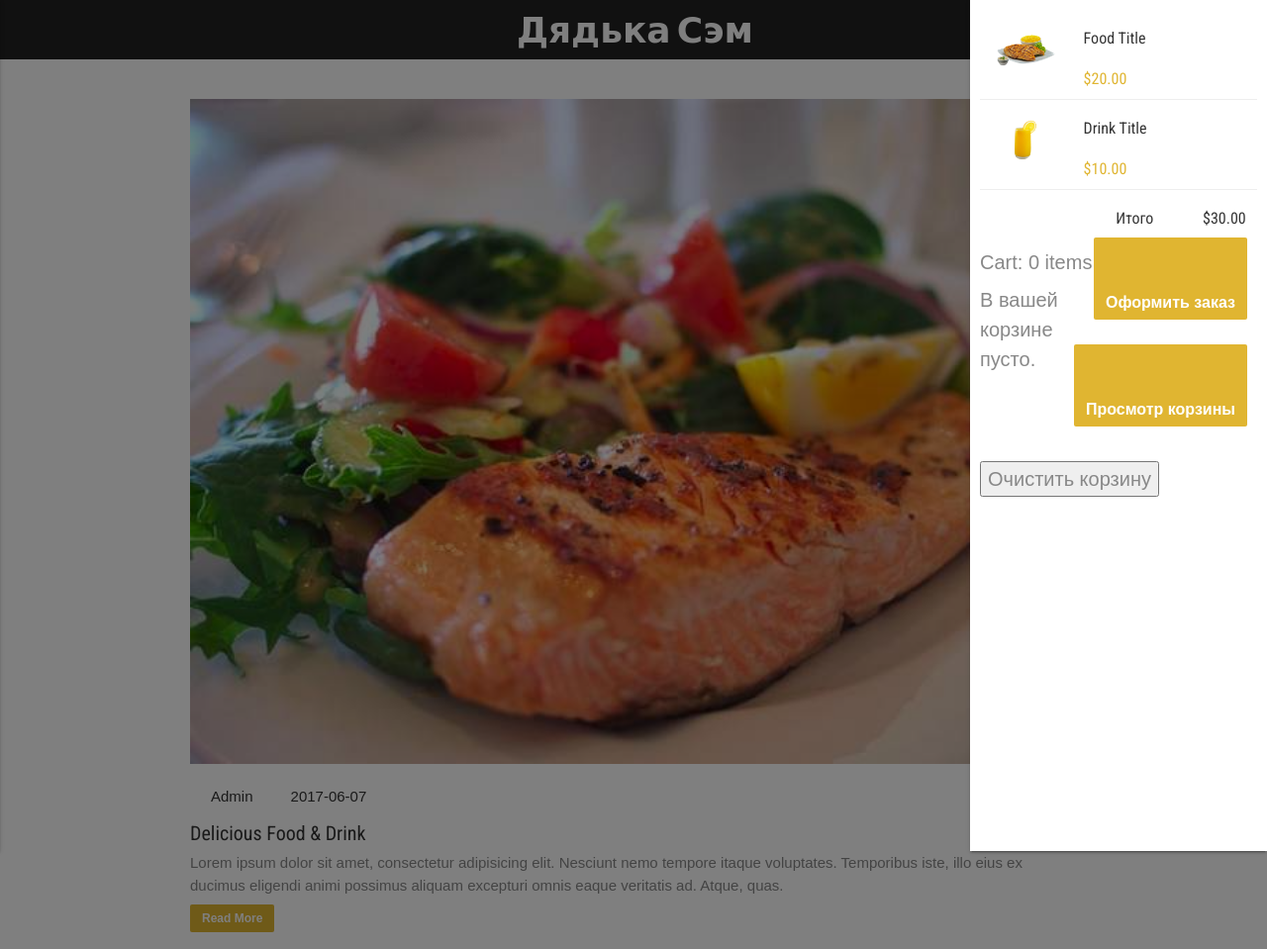
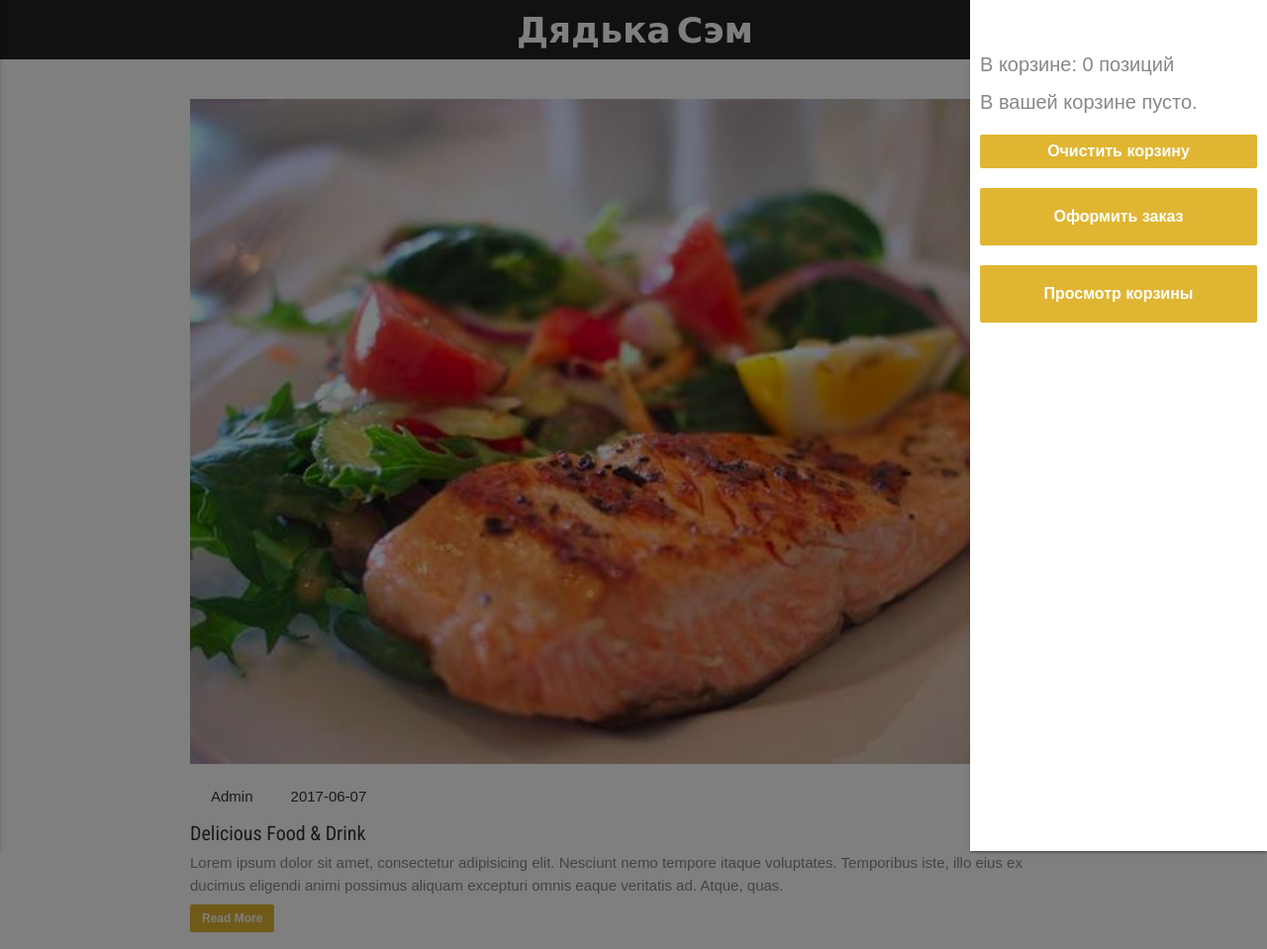
Before and after one commit to infabls/eda_enot, a PHP site: page /blog.php in a window 1280 px wide, after a click that opens the changed part. Shown: the top 959 px of the page at 99% size. Run offline with PHP 8.4, Linux system fonts and the light colour scheme; some web fonts are replaced.

Commit message:
right ssidebar fix
Переверстал правый сайдбар корзины

```diff
--- /dev/null
+++ b/css/site.addons.css
@@ -0,0 +1,43 @@
+.panel-control-right img{
+  width: 100px;
+}
+.new_cart_cont{
+  display: flex;
+  align-items: center;
+  justify-content: flex-start;
+  width: 100%;
+  /* -webkit-flex-wrap: wrap;
+  -ms-flex-wrap: wrap;
+  flex-wrap: wrap; */
+}
+.cart-line-items,tfoot{
+  width: 280px;
+  display: flex;
+  justify-content: space-around;
+  flex-direction: column;
+}
+.cart_center,.cart_footer{
+  display: -webkit-flex;
+  display: -ms-flex;
+  display: flex;
+  justify-content: space-around;
+}
+.cart_event{
+  display: -webkit-flex;
+  display: -ms-flex;
+  display: flex;
+}
+.cart_number{
+  padding-left: 10px;
+  padding-right: 10px;
+}
+.btn_cont{
+  display: -webkit-flex;
+  display: -ms-flex;
+  display: flex;
+  flex-direction: column;
+}
+.btn_cont .button{
+  margin-top: 10px;
+  margin-bottom: 10px;
+}
--- a/inc/header.php
+++ b/inc/header.php
@@ -15,6 +15,7 @@
       <link rel="stylesheet" href="css/owl.theme.css">
       <link rel="stylesheet" href="css/owl.transitions.css">
       <link rel="stylesheet" href="css/style.css">
+      <link rel="stylesheet" href="css/site.addons.css">
    </head>
    <body>
       <div class="navbar">
@@ -114,7 +115,7 @@
       </div>
       <div class="panel-control-right">
          <div id="slide-out-right" class="side-nav">
-            <div class="row entry">
+            <!-- <div class="row entry">
                <div class="col s4"><img src="img/cart1.png" alt=""></div>
                <div class="col s6">
                   <div class="desc">
@@ -126,56 +127,38 @@
                <div class="col s2">
                   <div class="action"><i class="fa fa-remove"></i></div>
                </div>
-            </div>
-            <div class="row entry">
-               <div class="col s4"><img src="img/cart2.png" alt=""></div>
-               <div class="col s6">
-                  <div class="desc">
-                     <h6>Drink Title</h6>
-                     <div class="rating"><span class="active"><i class="fa fa-star"></i></span><span class="active"><i class="fa fa-star"></i></span><span class="active"><i class="fa fa-star"></i></span><span class=""><i class="fa fa-star"></i></span><span class=""><i class="fa fa-star"></i></span></div>
-                     <h6><span>$10.00</span></h6>
-                  </div>
-               </div>
-               <div class="col s2">
-                  <div class="action"><i class="fa fa-remove"></i></div>
-               </div>
-            </div>
-            <div class="row price">
+            </div> -->
+
+            <!-- <div class="row price">
                <div class="col s8">
                   <h6>Итого</h6>
                </div>
                <div class="col s4">
                   <h6>$30.00</h6>
-               </div>
-            </div>
+               </div><span class='cart-items-count-plural'>s</span>
+            </div> -->
             <ul>
-               <li><button class="button"> <a class="" href="/reservation.php"></a> Оформить заказ</button></li>
-               <li><button class="button"> <a class="" href="/cart.php"></a> Просмотр корзины</button></li>
 
 
 
-<p>Cart: <span class='cart-items-count'>0</span> item<span class='cart-items-count-plural'>s</span></p>
-<table class='cart-table'>
-  <thead>
-    <tr>
-<!--       <th>Image</th>
-      <th>Product</th>
-      <th>quantity</th>
-      <th></th>
-      <th>Price</th> -->
-    </tr>
-  </thead>
-  <tbody class='cart-line-items'>
+
+<p>В корзине: <span class='cart-items-count'>0</span> позиций</p>
+<table class='cart-table row entry'>
+  <tbody class='cart-line-items row entry'>
   </tbody>
   <tfoot>
-    <tr>
+    <tr class="cart_footer">
       <td colspan='4'>Subtotal</td>
       <td class='cart-subtotal'></td>
     </tr>
   </tfoot>
 </table>
 <p class='cart-is-empty'>В вашей корзине пусто.</p>
-<button onclick="Cart.empty()">Очистить корзину</button>
+<div class="btn_cont">
+   <button class="button" style="width: 100%;font-size: 16px;" onclick="Cart.empty()">Очистить корзину</button>
+   <button class="button"> <a class="" style="width: 100%;font-size: 16px;color:#fff;font-weight:bold;" href="/reservation.php">Оформить заказ</a> </button>
+   <button class="button"> <a class="" style="width: 100%;font-size: 16px;color:#fff;font-weight:bold;" href="/cart.php">Просмотр корзины</a> </button>
+</div>
    <!-- end product cart -->
             </ul>
          </div>
--- a/js/cart.js
+++ b/js/cart.js
@@ -108,13 +108,13 @@ Cart.initJQuery = function() {
 
   Cart.templateCompiler = function(a,b){return function(c,d){return a.replace(/#{([^}]*)}/g,function(a,e){return Function("x","with(x)return "+e).call(c,d||b||{})})}};
 
-  Cart.lineItemTemplate = "<div class='row entry'>" +
-    "<td><img class='ass' src='#{this.image}' alt='#{this.label}' /></td>" +
+  Cart.lineItemTemplate = "<tr class='new_cart_cont'>" +
+    "<td><img class='' src='#{this.image}' alt='#{this.label}' /></td>" +
     // "<td></td>" +
     "<td>#{this.label}</td>" +
-    "<td><button type='button' class='cart-add' data-id='#{this.id}' data-quantity='-1'>-</button>#{this.quantity}<button type='button' class='cart-add' data-id='#{this.id}' data-quantity='1'>+</button></td>" +
+    "<tr class='cart_center'><td class='cart_event'><button type='button' class='button cart-add' data-id='#{this.id}' data-quantity='-1'>-</button><div class='cart_number'>#{this.quantity}</div><button type='button' class='button cart-add' data-id='#{this.id}' data-quantity='1'>+</button></td>" +
     "<td>&times;</td>" +
-    "<td>#{Cart.displayPrice(this.price)}</td>" +
+    "<td>#{Cart.displayPrice(this.price)}</td></tr>" +
   "</tr>";
 
   $(document).on('click', '.cart-add', function(e) {
```
